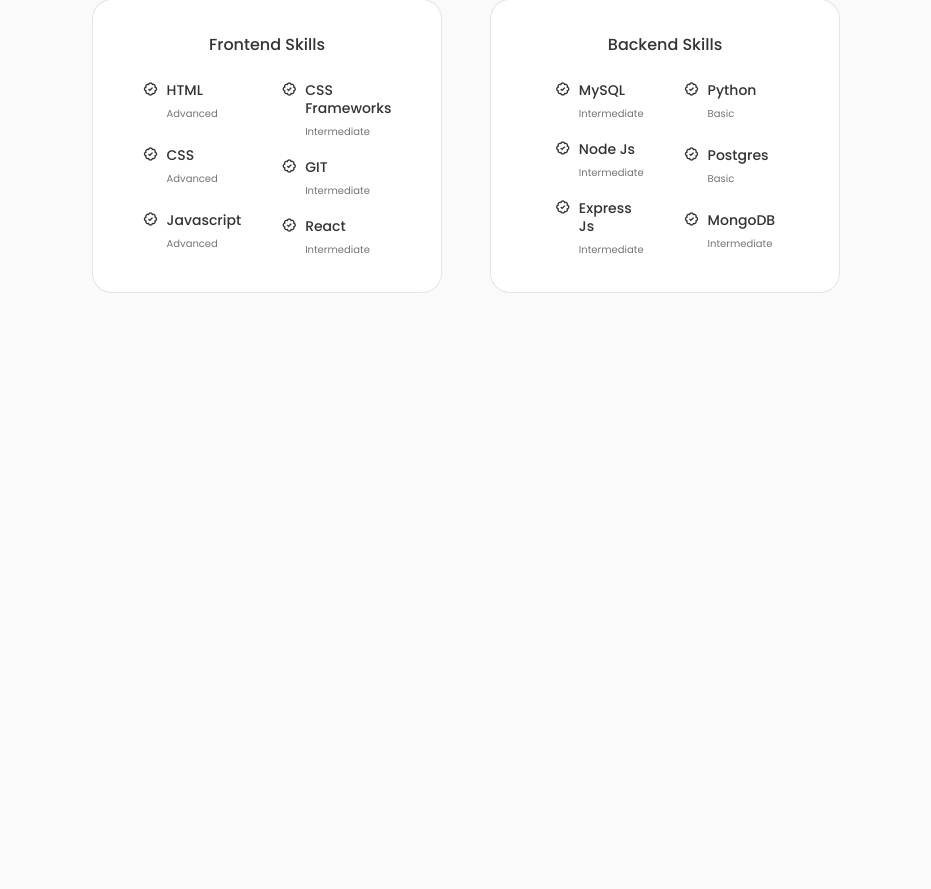
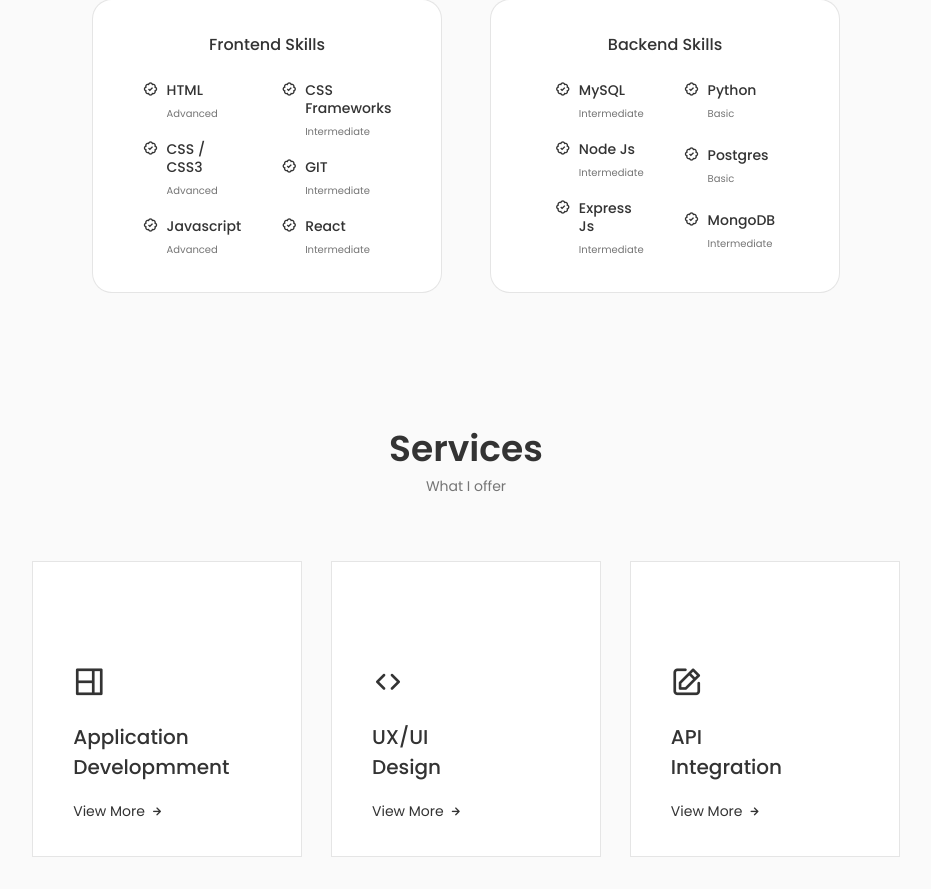
Before and after one commit to rtnolasco/react-JS-usable, a React (Create React App) app: page / in a window 1280 px wide. Shown: the part 1575-2464 px from the top of the page, without its empty margins (174-1105 px from the left). Before the commit the page ends 1900 px from the top, so only its background shows below. Built offline with nearby package versions, Linux system fonts and the light colour scheme.

Commit message:
feature-services and updates

```diff
--- a/src/App.js
+++ b/src/App.js
@@ -4,6 +4,7 @@
 import Home from './components/home/Home';
 import About from './components/about/About';
 import Skills from './components/skills/Skills';
+import Services from './components/services/Services';
 
 const App = () => {
 	return (
@@ -14,6 +15,7 @@
 				<Home />
 				<About />
 				<Skills />
+				<Services />
 			</main>
 		</>
 	);
--- a/src/components/about/Info.jsx
+++ b/src/components/about/Info.jsx
@@ -7,7 +7,7 @@
 				<i class="bx bx-award about__icon"></i>
 				<h3 className="about__title">Experience</h3>
 				<span className="about__title">
-					10+ Years of Developemnt
+					10+ Years of Development
 				</span>
 			</div>
 			<div className="about__box">
--- a/src/components/about/about.css
+++ b/src/components/about/about.css
@@ -5,7 +5,7 @@
 }
 
 .about__img {
-	width: 350px;
+	width: 397px;
 	border-radius: 1.5rem;
 	justify-self: center;
 }
--- /dev/null
+++ b/src/components/services/Services.jsx
@@ -0,0 +1,194 @@
+import React, { useState } from 'react';
+import './services.css';
+
+const Services = () => {
+	const [toggleState, setToggleState] = useState(0);
+
+	const toggleTab = (index) => {
+		setToggleState(index);
+	};
+
+	return (
+		<section className="services section" id="services">
+			<h2 className="section__title">Services</h2>
+			<span className="section__subtitle">
+				What I offer
+			</span>
+			<div className="services__container container grid">
+				<div className="services__content">
+					<div>
+						<i className="uil uil-web-grid services__icon"></i>
+						<h3 className="services__title">
+							Application <br /> Developmment
+						</h3>
+					</div>
+					<span
+						className="services__button"
+						onClick={() => toggleTab(1)}
+					>
+						View More
+						<i className="uil uil-arrow-right services__button-icon"></i>
+					</span>
+					<div
+						className={
+							toggleState === 1
+								? 'services__modal active-modal'
+								: 'services__modal'
+						}
+					>
+						<div className="services__modal-content">
+							<i
+								onClick={() => toggleTab(0)}
+								className="uil uil-times services__modal-close"
+							></i>
+
+							<h3 className="services__modal-title">
+								Application Development
+							</h3>
+							<p className="services__modal-description">
+								Providing quality work to clients and
+								businesses
+							</p>
+							<ul className="services__modal-services grid">
+								<li className="services__modal-service">
+									<i className="uil uil-check-circle services__modal-icon"></i>
+									<p className="services__modal-info">
+										develop user interface
+									</p>
+								</li>
+								<li className="services__modal-service">
+									<i className="uil uil-check-circle services__modal-icon"></i>
+									<p className="services__modal-info">
+										develop user interface
+									</p>
+								</li>
+								<li className="services__modal-service">
+									<i className="uil uil-check-circle services__modal-icon"></i>
+									<p className="services__modal-info">
+										develop user interface
+									</p>
+								</li>
+							</ul>
+						</div>
+					</div>
+				</div>
+				<div className="services__content">
+					<div>
+						<i className="uil uil-arrow services__icon"></i>
+						<h3 className="services__title">
+							UX/UI <br /> Design
+						</h3>
+					</div>
+					<span
+						className="services__button"
+						onClick={() => toggleTab(2)}
+					>
+						View More
+						<i className="uil uil-arrow-right services__button-icon"></i>
+					</span>
+					<div
+						className={
+							toggleState === 2
+								? 'services__modal active-modal'
+								: 'services__modal'
+						}
+					>
+						<div className="services__modal-content">
+							<i
+								onClick={() => toggleTab(0)}
+								className="uil uil-times services__modal-close"
+							></i>
+
+							<h3 className="services__modal-title">
+								UX/UI Design
+							</h3>
+							<p className="services__modal-description">
+								Providing quality work to clients and
+								businesses
+							</p>
+							<ul className="services__modal-services grid">
+								<li className="services__modal-service">
+									<i className="uil uil-check-circle services__modal-icon"></i>
+									<p className="services__modal-info">
+										develop user interface
+									</p>
+								</li>
+								<li className="services__modal-service">
+									<i className="uil uil-check-circle services__modal-icon"></i>
+									<p className="services__modal-info">
+										develop user interface
+									</p>
+								</li>
+								<li className="services__modal-service">
+									<i className="uil uil-check-circle services__modal-icon"></i>
+									<p className="services__modal-info">
+										develop user interface
+									</p>
+								</li>
+							</ul>
+						</div>
+					</div>
+				</div>
+				<div className="services__content">
+					<div>
+						<i className="uil uil-edit services__icon"></i>
+						<h3 className="services__title">
+							API <br /> Integration
+						</h3>
+					</div>
+					<span
+						className="services__button"
+						onClick={() => toggleTab(3)}
+					>
+						View More
+						<i className="uil uil-arrow-right services__button-icon"></i>
+					</span>
+					<div
+						className={
+							toggleState === 3
+								? 'services__modal active-modal'
+								: 'services__modal'
+						}
+					>
+						<div className="services__modal-content">
+							<i
+								onClick={() => toggleTab(0)}
+								className="uil uil-times services__modal-close"
+							></i>
+
+							<h3 className="services__modal-title">
+								API Integration
+							</h3>
+							<p className="services__modal-description">
+								Providing quality work to clients and
+								businesses
+							</p>
+							<ul className="services__modal-services grid">
+								<li className="services__modal-service">
+									<i className="uil uil-check-circle services__modal-icon"></i>
+									<p className="services__modal-info">
+										develop user interface
+									</p>
+								</li>
+								<li className="services__modal-service">
+									<i className="uil uil-check-circle services__modal-icon"></i>
+									<p className="services__modal-info">
+										develop user interface
+									</p>
+								</li>
+								<li className="services__modal-service">
+									<i className="uil uil-check-circle services__modal-icon"></i>
+									<p className="services__modal-info">
+										develop user interface
+									</p>
+								</li>
+							</ul>
+						</div>
+					</div>
+				</div>
+			</div>
+		</section>
+	);
+};
+
+export default Services;
--- /dev/null
+++ b/src/components/services/services.css
@@ -0,0 +1,155 @@
+.services__container {
+	grid-template-columns: repeat(3, 270px);
+	align-items: center;
+	justify-content: center;
+	column-gap: 1.8rem;
+}
+
+.services__content {
+	position: relative;
+	border: 1px solid rgba(0, 0, 0, 0.1);
+	background-color: var(--container-color);
+	padding: 6rem 0 2rem 2.5rem;
+}
+
+.services__icon {
+	display: block;
+	font-size: 2rem;
+	color: var(--title-color);
+	margin-bottom: var(--mb-1);
+}
+
+.services__title {
+	font-size: var(--h3-font-size);
+	margin-bottom: var(--mb-1);
+	font-weight: var(--font-medium);
+}
+
+.services__button {
+	color: var(--title-color);
+	font-size: var(--small-font-size);
+	display: inline-flex;
+	align-items: center;
+	column-gap: 0.25rem;
+	cursor: pointer;
+}
+
+.services__button-icon {
+	font-size: 1rem;
+	transition: 0.3s;
+}
+
+.services__button:hover .services__button-icon {
+	transform: translateX(00.25rem);
+}
+.services__modal {
+	position: fixed;
+	top: 0;
+	left: 0;
+	right: 0;
+	bottom: 0;
+	background-color: rgba(0, 0, 0, 0.5);
+	z-index: var(--z-modal);
+	display: flex;
+	justify-content: center;
+	align-items: center;
+	padding: 0 1rem;
+	opacity: 0;
+	visibility: hidden;
+	transition: 0.3s;
+}
+
+.services__modal-content {
+	width: 500px;
+	position: relative;
+	background-color: var(--container-color);
+	padding: 4.5rem 2.5rem 2.5rem;
+	border-radius: 1.5rem;
+}
+
+.services__modal-close {
+	position: absolute;
+	top: 1.5rem;
+	right: 1.5rem;
+	color: var(--title-color);
+	cursor: pointer;
+}
+
+.services__modal-title,
+.services__modal-description {
+	text-align: center;
+}
+
+.services__modal-title {
+	font-size: var(--h3-font-size);
+	font-weight: var(--font-medium);
+	margin-bottom: var(--mb-1);
+}
+.services__modal-description {
+	font-size: var(--small-font-size);
+	padding: 0 3.5rem;
+	margin-bottom: var(--mb-2);
+}
+
+.services__modal-services {
+	row-gap: 0.75rem;
+}
+
+.services__modal-service {
+	display: flex;
+	align-items: center;
+	column-gap: 0.5rem;
+}
+
+.services__modal-info {
+	font-size: var(--small-font-size);
+}
+
+.active-modal {
+	opacity: 1;
+	visibility: visible;
+}
+
+/*=============== BREAKPOINTS ===============*/
+/* For large devices */
+@media screen and (max-width: 992px) {
+	.services__container {
+		grid-template-columns: repeat(2, 218px);
+	}
+}
+
+/* For medium devices */
+@media screen and (max-width: 768px) {
+	.services__container {
+		grid-template-columns: repeat(2, 1fr);
+	}
+
+	.services__content {
+		padding: 3.5rem 0.5rem 1.25rem 1.5rem;
+	}
+
+	.services__icon {
+		font-size: 1.5rem;
+	}
+}
+
+@media screen and (max-width: 576px) {
+	.services__modal-content {
+		padding: 4.5rem 1.5rem 2.5rem;
+	}
+
+	.services__modal-description {
+		padding: 0;
+	}
+}
+
+/* For small devices */
+@media screen and (max-width: 350px) {
+	.services__container {
+		grid-template-columns: max-content;
+	}
+
+	.services__content {
+		padding-right: 6rem;
+	}
+}
--- a/src/components/skills/Frontend.jsx
+++ b/src/components/skills/Frontend.jsx
@@ -20,7 +20,7 @@
 					<div className="skills__data">
 						<i class="bx bx-badge-check"></i>
 						<div>
-							<h3 className="skills__name">CSS</h3>
+							<h3 className="skills__name">CSS / CSS3</h3>
 							<span className="skills__level">
 								Advanced
 							</span>
```
